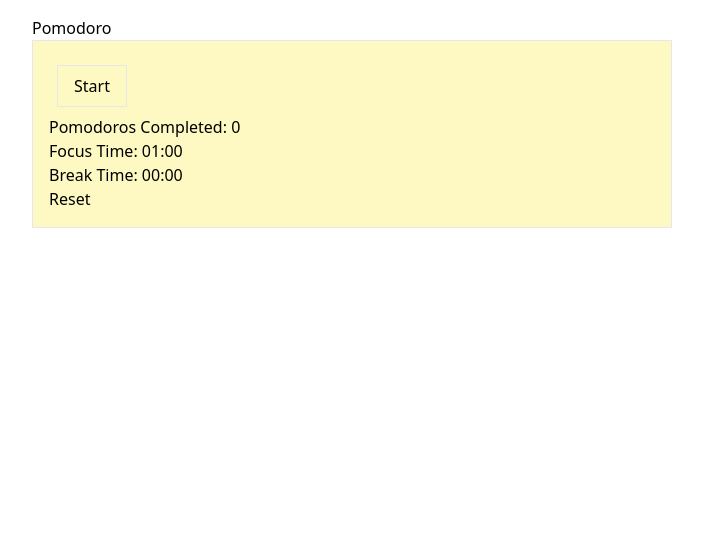
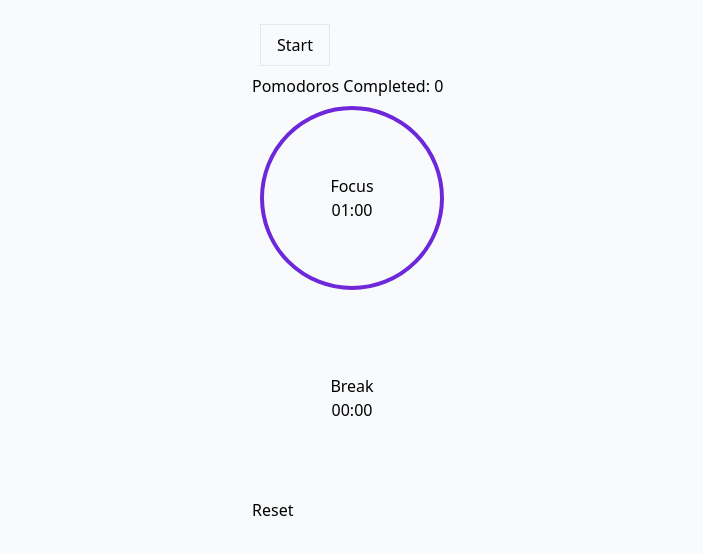
Before and after one commit to cassianebel/pomodoro, a React (Vite) app: page / in a window 1280 px wide. Shown: the top 554 px of the page, without its empty margins (288-991 px from the left). Built offline with nearby package versions, Linux system fonts and the light colour scheme.

Commit message:
circle progress animation

```diff
--- a/src/App.jsx
+++ b/src/App.jsx
@@ -3,9 +3,11 @@ import PartyMode from "react-confetti";
 import { CSSTransition } from "react-transition-group";
 
 function App() {
+  const [totalFocus, setTotalFocus] = useState(1 * 60); // 25 minutes
   const [focusLeft, setFocusLeft] = useState(1 * 60); // 25 minutes
   const [isFocus, setIsFocus] = useState(false);
   const [pomodoros, setPomodoros] = useState(0);
+  const [totalBreak, setTotalBreak] = useState(1 * 60); // 5 minutes
   const [breakLeft, setBreakLeft] = useState(0);
   const [isBreak, setIsBreak] = useState(false);
   const [isRunning, setIsRunning] = useState(false);
@@ -20,17 +22,19 @@ function App() {
   };
 
   const resetTimer = () => {
+    setIsRunning(false);
     setIsFocus(false);
-    setFocusLeft(25 * 60);
-    setBreakLeft(5 * 60);
+    setIsBreak(false);
+    setFocusLeft(1 * 60); // 25 minutes
+    setBreakLeft(1 * 60); // 5 minutes
   };
 
-  const triggerConfetti = () => {
+  const endFocusAnimation = () => {
     setShowConfetti(true); // Show the confetti
     setTimeout(() => setShowConfetti(false), 5000); // Reset after 5 seconds
   };
 
-  const handleEndBreak = () => {
+  const endBreakAnimation = () => {
     setAnimate(true);
     setTimeout(() => setAnimate(false), 100); // Reset `in` to false after animation
   };
@@ -46,14 +50,16 @@ function App() {
         timer = setInterval(() => {
           setFocusLeft((prevTime) => {
             if (prevTime <= 1) {
-              triggerConfetti();
+              endFocusAnimation();
               clearInterval(timer);
               setIsFocus(false);
               setPomodoros((prevPomodoros) => prevPomodoros + 1);
               let poms = pomodoros + 1;
               if (poms % 4 === 0) {
+                setTotalBreak(2 * 60); // 15 minutes
                 setBreakLeft(2 * 60); // 15 minutes
               } else {
+                setTotalBreak(1 * 60); // 5 minutes
                 setBreakLeft(1 * 60); // 5 minutes
               }
               setIsBreak(true);
@@ -66,7 +72,7 @@ function App() {
         timer = setInterval(() => {
           setBreakLeft((prevTime) => {
             if (prevTime <= 1) {
-              handleEndBreak();
+              endBreakAnimation();
               clearInterval(timer);
               setIsBreak(false);
               setFocusLeft(1 * 60); // 25 minutes
@@ -89,8 +95,46 @@ function App() {
       .padStart(2, "0")}`;
   };
 
+  const calcPercentage = (timeLeft, totalTime) => {
+    return ((timeLeft / totalTime) * 100).toFixed(2);
+  };
+
+  const CircularProgress = ({ percentage, strokeColor }) => {
+    const radius = 90;
+    const circumference = 2 * Math.PI * radius;
+    const strokeDashoffset = circumference - (percentage / 100) * circumference;
+
+    return (
+      <svg width={200} height={200}>
+        <circle
+          cx="100"
+          cy="100"
+          r={radius}
+          fill="transparent"
+          stroke="#f8fafc"
+          strokeWidth="4"
+        />
+        <circle
+          cx="100"
+          cy="100"
+          r={radius}
+          fill="transparent"
+          stroke={strokeColor || "#4caf50"}
+          strokeWidth="4"
+          strokeDasharray={circumference}
+          strokeDashoffset={strokeDashoffset}
+          style={{ transition: "stroke-dashoffset 0.35s ease" }}
+        />
+      </svg>
+    );
+  };
+
   return (
-    <div className="mx-auto max-w-2xl p-4">
+    <div
+      className={`h-screen p-4 ${
+        isFocus ? "bg-violet-200" : isBreak ? "bg-teal-200" : "bg-slate-50"
+      }`}
+    >
       {showConfetti && (
         <PartyMode
           recycle={false}
@@ -111,12 +155,9 @@ function App() {
         classNames="fade"
         unmountOnExit
       >
-        <div className="overlay" />
+        <div className="overlay"></div>
       </CSSTransition>
-      <h1>Pomodoro</h1>
-      <div
-        className={`border p-4 ${isFocus ? "bg-purple-100" : "bg-yellow-100"}`}
-      >
+      <div className="mx-auto w-min">
         <button className="px-4 py-2 border m-2" onClick={() => toggleTimer()}>
           {isRunning
             ? "Pause"
@@ -128,8 +169,31 @@ function App() {
         </button>
 
         <p>Pomodoros Completed: {pomodoros}</p>
-        <p>Focus Time: {formatTime(focusLeft)}</p>
-        <p>Break Time: {formatTime(breakLeft)}</p>
+        <div className="relative flex justify-center items-center">
+          <div className="rotate-[-90deg]">
+            <CircularProgress
+              percentage={calcPercentage(focusLeft, totalFocus)}
+              strokeColor="#6d28d9"
+            />
+          </div>
+
+          <div className="absolute w-40 h-40 rounded-full text-center flex flex-col justify-center items-center mx-auto">
+            <p>Focus</p>
+            <p>{formatTime(focusLeft)}</p>
+          </div>
+        </div>
+        <div className="relative flex justify-center items-center">
+          <div className="rotate-[-90deg]">
+            <CircularProgress
+              percentage={calcPercentage(breakLeft, totalBreak)}
+              strokeColor="#0d9488"
+            />
+          </div>
+          <div className="absolute w-40 h-40 rounded-full text-center flex flex-col justify-center items-center mx-auto">
+            <p>Break</p>
+            <p>{formatTime(breakLeft)}</p>
+          </div>
+        </div>
 
         <button onClick={resetTimer}>Reset</button>
       </div>
--- /dev/null
+++ b/src/Components/CircularProgress.jsx
@@ -0,0 +1,51 @@
+import { useEffect, useState } from "react";
+
+const CircularProgress = ({ percentage }) => {
+  const radius = 50;
+  const circumference = 2 * Math.PI * radius;
+  const strokeDashoffset = circumference - (percentage / 100) * circumference;
+
+  return (
+    <svg width={120} height={120}>
+      <circle
+        cx="60"
+        cy="60"
+        r={radius}
+        fill="transparent"
+        stroke="#e6e6e6"
+        strokeWidth="8"
+      />
+      <circle
+        cx="60"
+        cy="60"
+        r={radius}
+        fill="transparent"
+        stroke="#4caf50"
+        strokeWidth="8"
+        strokeDasharray={circumference}
+        strokeDashoffset={strokeDashoffset}
+        style={{ transition: "stroke-dashoffset 0.35s ease" }}
+      />
+    </svg>
+  );
+};
+
+const Timer = () => {
+  const [timeLeft, setTimeLeft] = useState(100);
+
+  useEffect(() => {
+    if (timeLeft > 0) {
+      const timer = setTimeout(() => setTimeLeft(timeLeft - 1), 1000);
+      return () => clearTimeout(timer);
+    }
+  }, [timeLeft]);
+
+  return (
+    <div>
+      <CircularProgress percentage={timeLeft} />
+      <p>{timeLeft}%</p>
+    </div>
+  );
+};
+
+export default Timer;
--- a/src/index.css
+++ b/src/index.css
@@ -8,9 +8,9 @@
   left: 0;
   width: 100vw;
   height: 100vh;
-  background: darkmagenta;
+  background: #0f766e;
   opacity: 1;
-  transition: opacity 2s;
+  transition: all 2s;
 }
 
 .fade-enter {
@@ -27,4 +27,5 @@
 
 .fade-exit-active {
   opacity: 0;
+  background: #6d28d9;
 }
```
